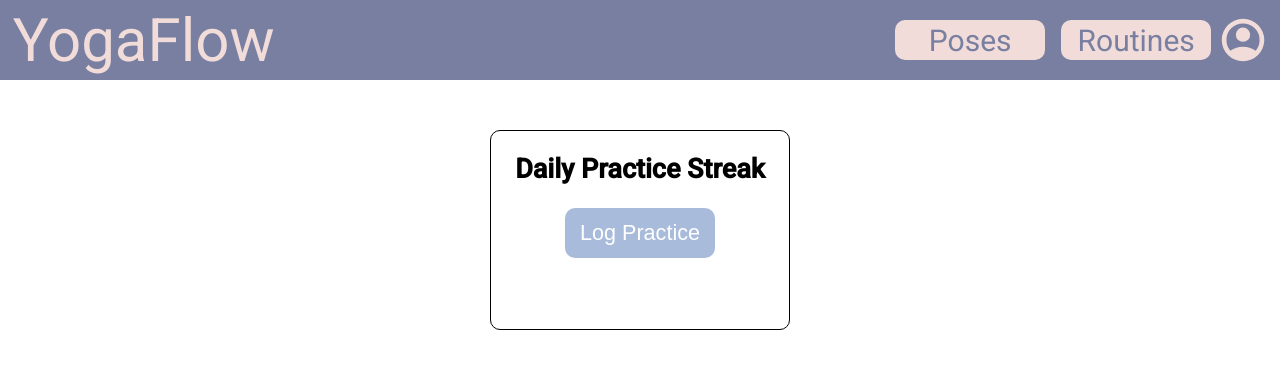
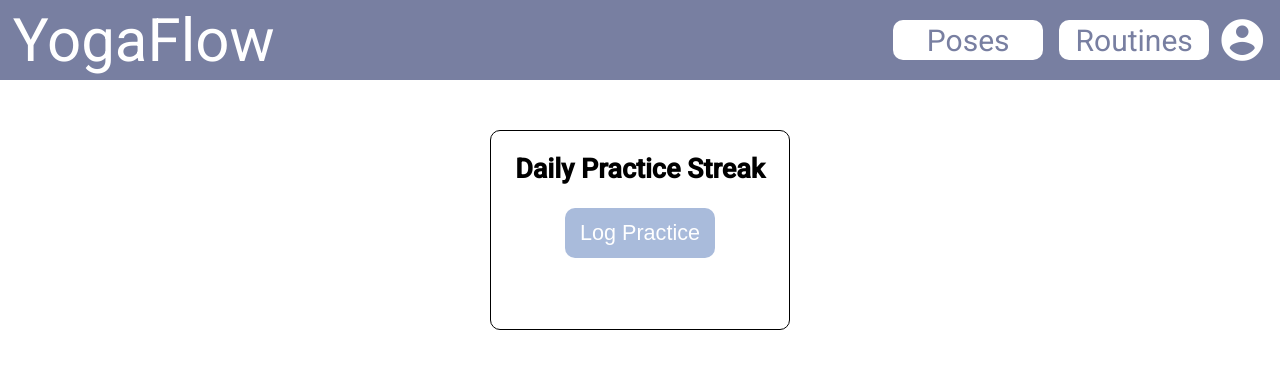
Before and after one commit to reneemes/yoga-flow-fe, an Angular app: page /home in a window 1280 px wide. Shown: the top 368 px of the page. Built offline with nearby package versions, Linux system fonts and the light colour scheme.

Commit message:
Fix: color contrast on header bar for better readability

```diff
--- a/src/app/components/header/header.component.scss
+++ b/src/app/components/header/header.component.scss
@@ -10,6 +10,7 @@
 
     .title {
       color: #f1dcd9;
+      color: white;
       font-size: 60px;
       cursor: pointer;
 
@@ -28,6 +29,7 @@
         justify-content: center;
         border-radius: 10px;
         background-color: #f1dcd9;
+        background-color: white;
         height: 40px;
         width: 150px;
         margin: 0 8px;
@@ -40,67 +42,21 @@
         }
       }
 
-      svg {
+      i {
+        font-size: 50px;
+        color: white;
         cursor: pointer;
 
-        // Uncomment if you want the hover effect on the SVG
-        // &:hover {
-        //   background-color: #fec5b9;
-        // }
+        &:hover {
+          color: #fec5b9;
+        }
       }
     }
   }
 }
 
-// .nav-wrapper {
-//   background-color: #787fa1;
-// }
-
-// .nav-bar {
-//   display: flex;
-//   align-items: center;
-//   justify-content: space-between;
-//   height: 80px;
-//   // width: 100%;
-//   margin: 0 1vw;
-// }
-
-// .title {
-//   color: #f1dcd9;
-//   font-size: 60px;
-//   cursor: pointer;
-// }
-
-// .title:hover {
-//   color: #fec5b9;
-// }
-
-// .buttons {
-//   display: flex;
-//   align-items: center;
-
-//   a {
-//     display: flex;
-//     align-items: center;
-//     justify-content: center;
-//     border-radius: 10px;
-//     background-color: #f1dcd9;
-//     height: 40px;
-//     width: 150px;
-//     margin: 0 8px;
-//     cursor: pointer;
-//     font-size: 30px;
-//     color: #787fa1;
-//   }
-
-//   a:hover {
-//     background-color: #fec5b9;
-//   }
-
-//   svg {
-//     cursor: pointer;
-//   }
-//   // svg:hover {
-//   //   background-color: #fec5b9;
-//   // }
-// }
+@media screen and (max-width: 450px) {
+  .buttons {
+    visibility: hidden;
+  }
+}
--- a/src/app/components/header/header.component.ts
+++ b/src/app/components/header/header.component.ts
@@ -11,7 +11,7 @@
         <div class="buttons">
           <a href="/poses" class="poses-but">Poses</a>
           <a href="/routines" class="routine-but">Routines</a>
-          <svg (click)="handleAccountNav()" xmlns="http://www.w3.org/2000/svg"height="48px"viewBox="0 -960 960 960" width="48px" fill="#f1dcd9"><path d="M226-266q62-39 122.5-58T480-343q71 0 133 20t122 57q42-55 59-105.46 17-50.45 17-108.54 0-140.25-95.33-235.62Q620.35-811 480.17-811 340-811 244.5-715.62 149-620.25 149-480q0 58 17.03 108.22Q183.05-321.57 226-266Zm253.81-177q-60.97 0-101.89-41.19Q337-525.37 337-585.69q0-60.31 41.11-101.81 41.1-41.5 102.08-41.5 60.97 0 101.89 41.69 40.92 41.68 40.92 102Q623-525 581.89-484q-41.1 41-102.08 41Zm-.21 388q-87.15 0-164.9-33.28-77.75-33.29-135.82-91.56-58.07-58.27-90.98-135.44Q55-392.46 55-480.39t33.5-165.27Q122-723 180-780.5T315.25-872q77.24-34 165.25-34t165.25 34Q723-838 780.5-780.5T872-645.59q34 77.4 34 165.32 0 87.93-34 165.1Q838-238 780.5-180 723-122 645.46-88.5 567.93-55 479.6-55Z"/></svg>
+          <i class="material-icons">account_circle</i>
         </div>
       </nav>
     </div>
--- a/src/index.html
+++ b/src/index.html
@@ -8,6 +8,7 @@
   <link rel="icon" type="image/x-icon" href="favicon.ico">
   <link href="https://fonts.googleapis.com/css2?family=Roboto:wght@300;400;500&display=swap" rel="stylesheet">
   <!-- <link href="https://fonts.googleapis.com/icon?family=Material+Icons" rel="stylesheet"> -->
+  <link rel="stylesheet" href="https://fonts.googleapis.com/icon?family=Material+Icons">
 </head>
 <body>
   <app-root></app-root>
```
